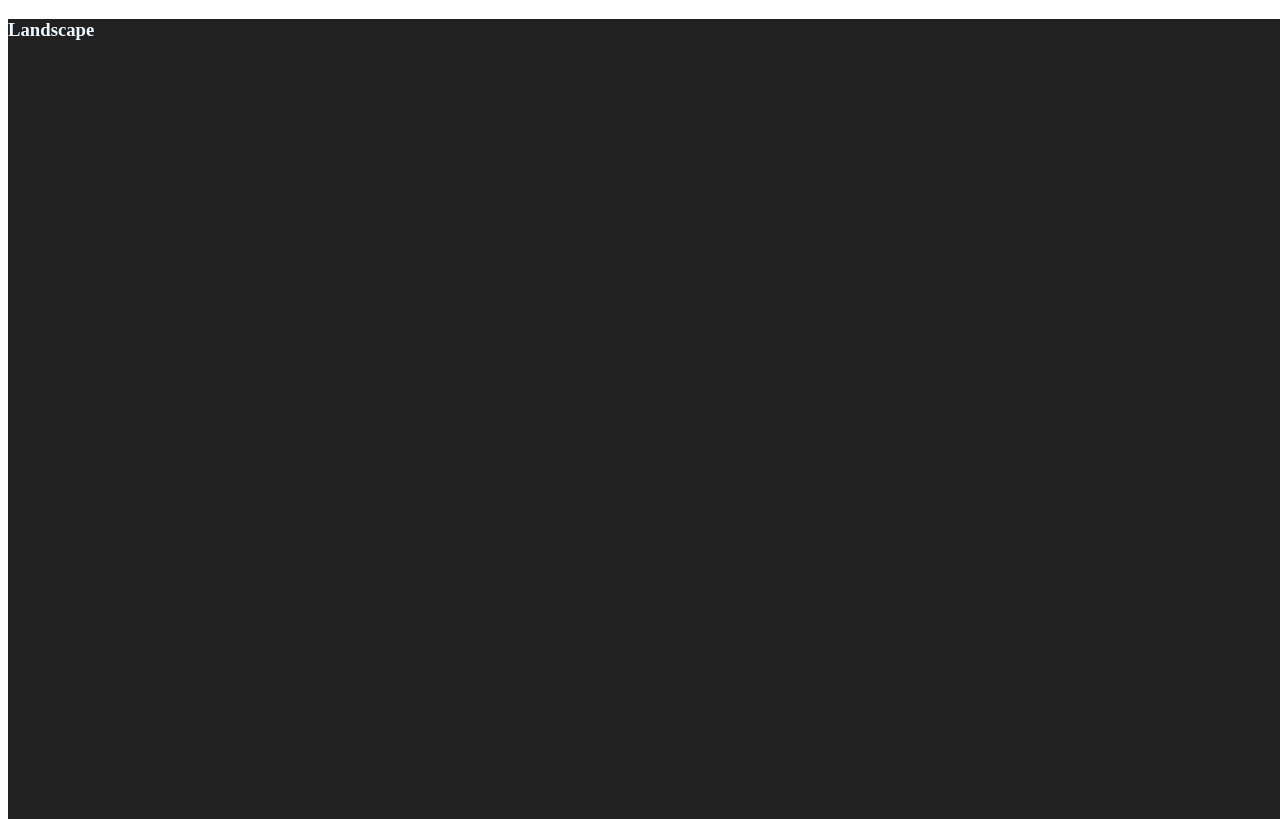
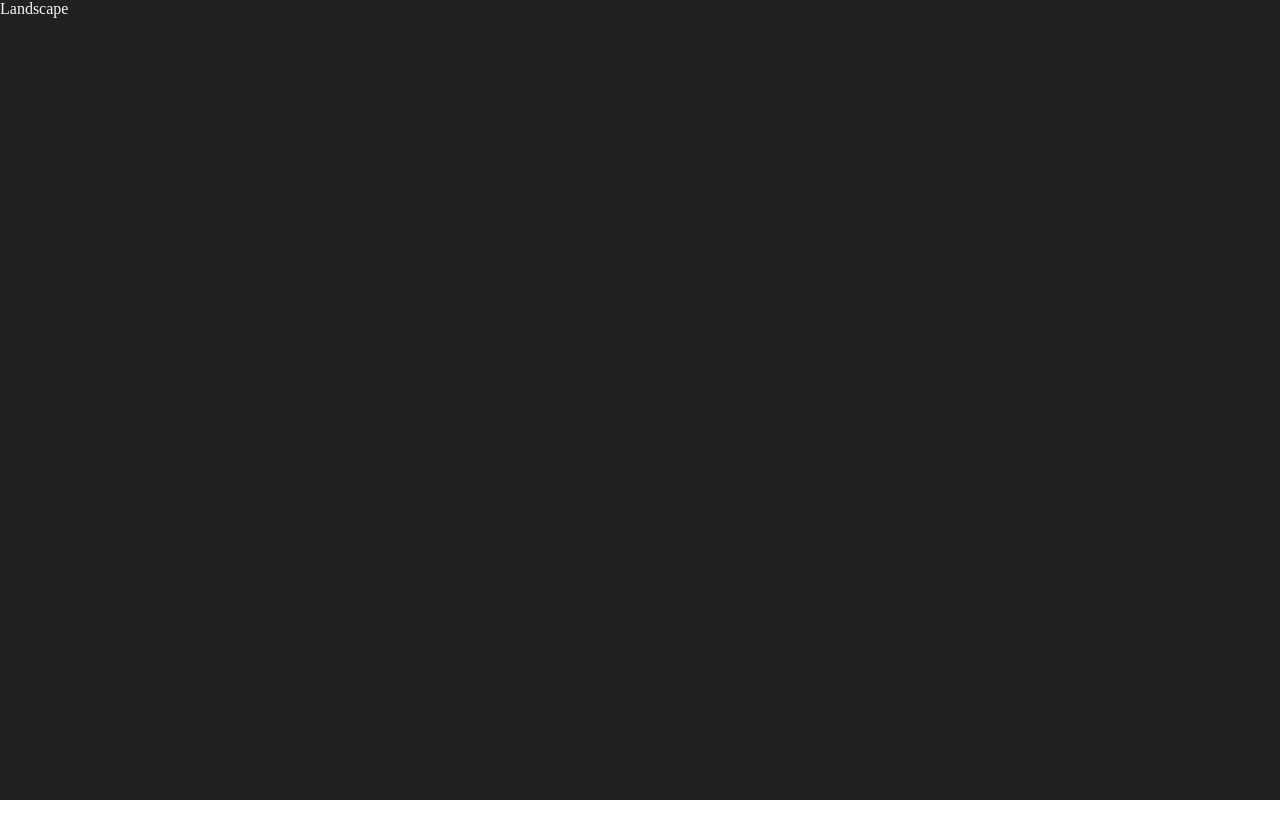
Before and after one commit to August-TC/testLandscape, a plain HTML site: page index.html in a window 1280 px wide. Drawn offline with Linux system fonts and the light colour scheme.

Commit message:
set styles

```diff
--- a/index.html
+++ b/index.html
@@ -13,7 +13,8 @@
         html,
         body {
             height: 100%;
-            width: 100%
+            width: 100%;
+            margin: 0px auto;
         }
 
         #J_wrapper {
@@ -27,8 +28,8 @@
 <body>
     <div id="J_wrapper">
 
-        <h3 style="color:aliceblue">Landscape</h3>
-
+        <!-- <h3 style="color:aliceblue">Landscape</h3> -->
+        <p style="color:aliceblue;margin: 0px auto">Landscape</p>
     </div>
 
     <script>
```
